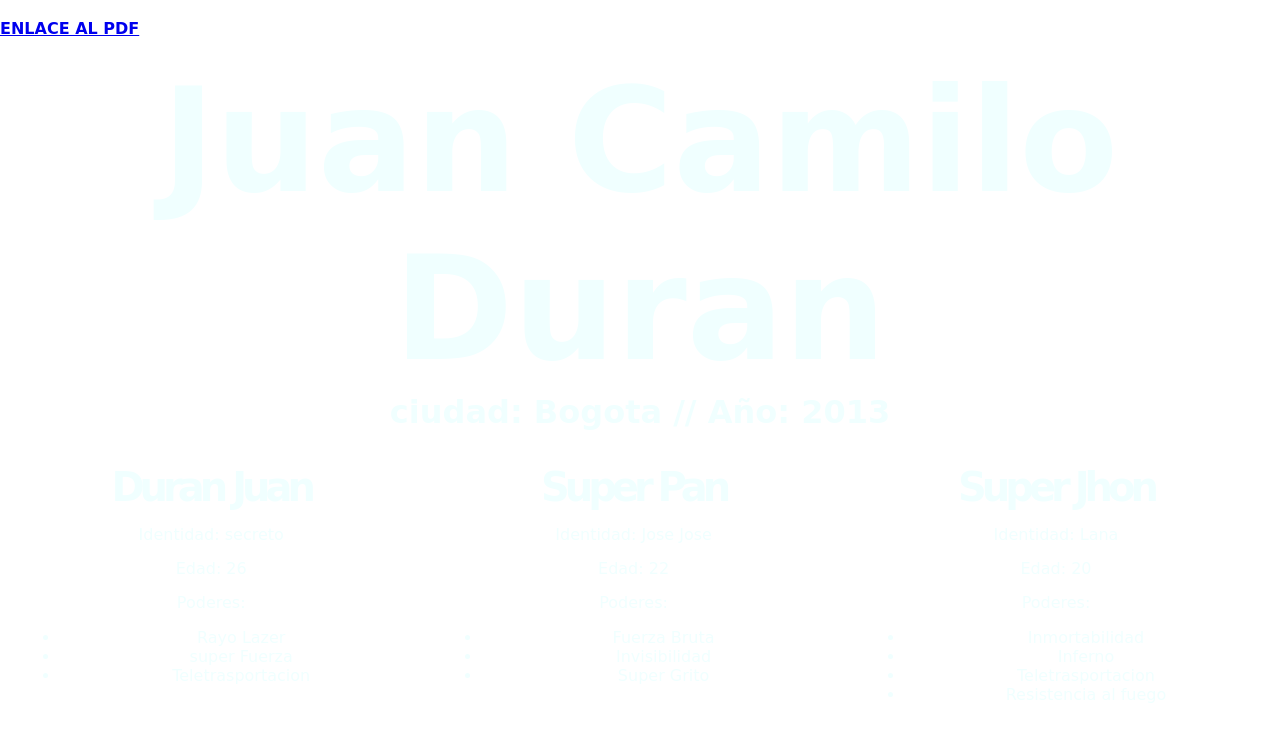
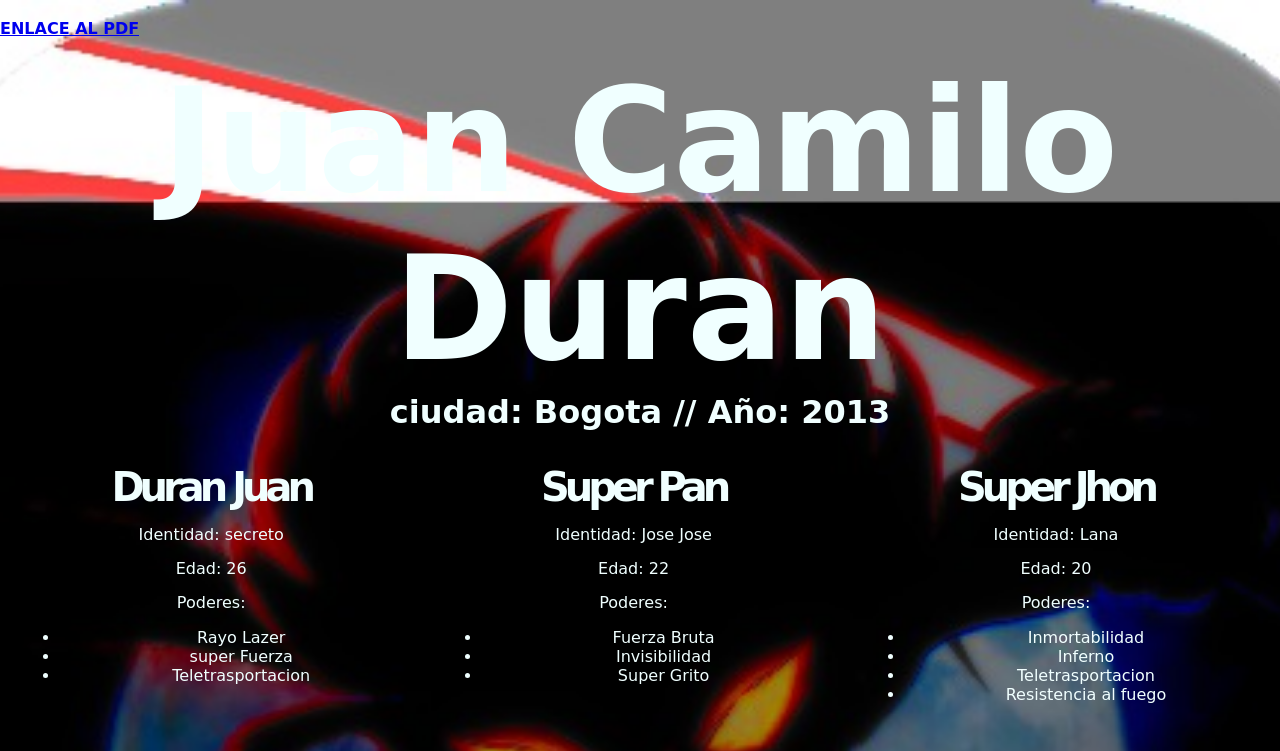
Before and after one commit to JuanKlops/duran.github.io, a plain HTML site: page index.html in a window 1280 px wide. Shown: the top 751 px of the page. Drawn offline with Linux system fonts and the light colour scheme.

Commit message:
Update estilo.css

```diff
--- a/estilo.css
+++ b/estilo.css
@@ -5,7 +5,7 @@ html {
 body {
   margin: 0;
   padding: 0;
-  background-image: url('rr.jpg');
+  background-image: url('v.jpg');
   background-size: cover;
   background-position: center;
   color: #F0FFFF;
```
